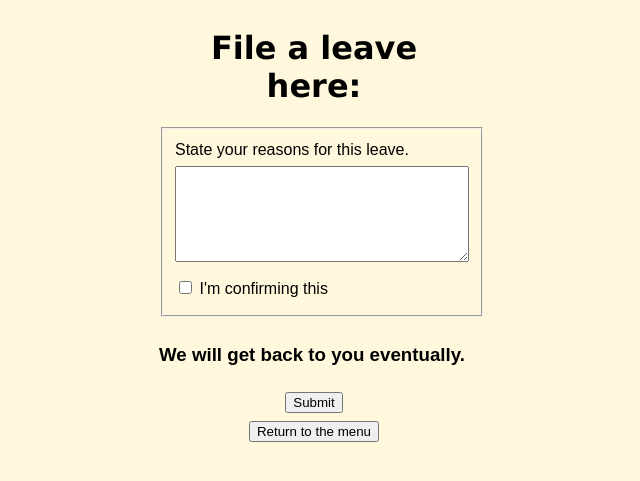
After one commit to W4sp24/Payroll, a PHP site: page /leave.html in a window 1280 px wide. The commit adds this page. Shown: the top 481 px of the page, without its empty margins (326-966 px from the left). Run offline with PHP 8.4, Linux system fonts and the light colour scheme.

Commit message:
Made a user menu, a leave form, and edited the styles.css to retoractively fit some changes.

```diff
--- /dev/null
+++ b/leave.html
@@ -0,0 +1,30 @@
+<!DOCTYPE html>
+<html lang="en">
+
+<head>
+  <meta charset="UTF-8" />
+  <meta name="viewport" content="width=device-width, initial-scale=1.0" />
+  <link rel="stylesheet" href="styles.css" />
+  <title>Attendance Checker</title>
+</head>
+
+<body>
+  <h1 id="company">File a leave here:</h1>
+  <div>
+      <form action="" method="post" id="attendance-form">
+      <fieldset>
+      <label for="reason">State your reasons for this leave.</label>
+      <br>
+      <textarea id="reason" rows="6" cols="34" required></textarea>
+      <br>
+      <input type="checkbox" id="check" required />
+      <label for="check">I'm confirming this</label>
+      </fieldset>
+      <h3>We will get back to you eventually.</h3>
+      <button type="submit" value="submit">Submit</button>
+      <button type="leave" onclick="document.location='user.html'">Return to the menu</button>
+    </form>
+  </div>
+</body>
+
+</html>
--- a/styles.css
+++ b/styles.css
@@ -1,6 +1,11 @@
 :root {
   margin: 1vh auto;
   width: 350px;
+}
+
+a:link, a:visited {
+  background-color: white;
+  justify-content: center;
 }
 
 body {
```
Also changed, not shown: user.html (added, +20 -0 lines).
